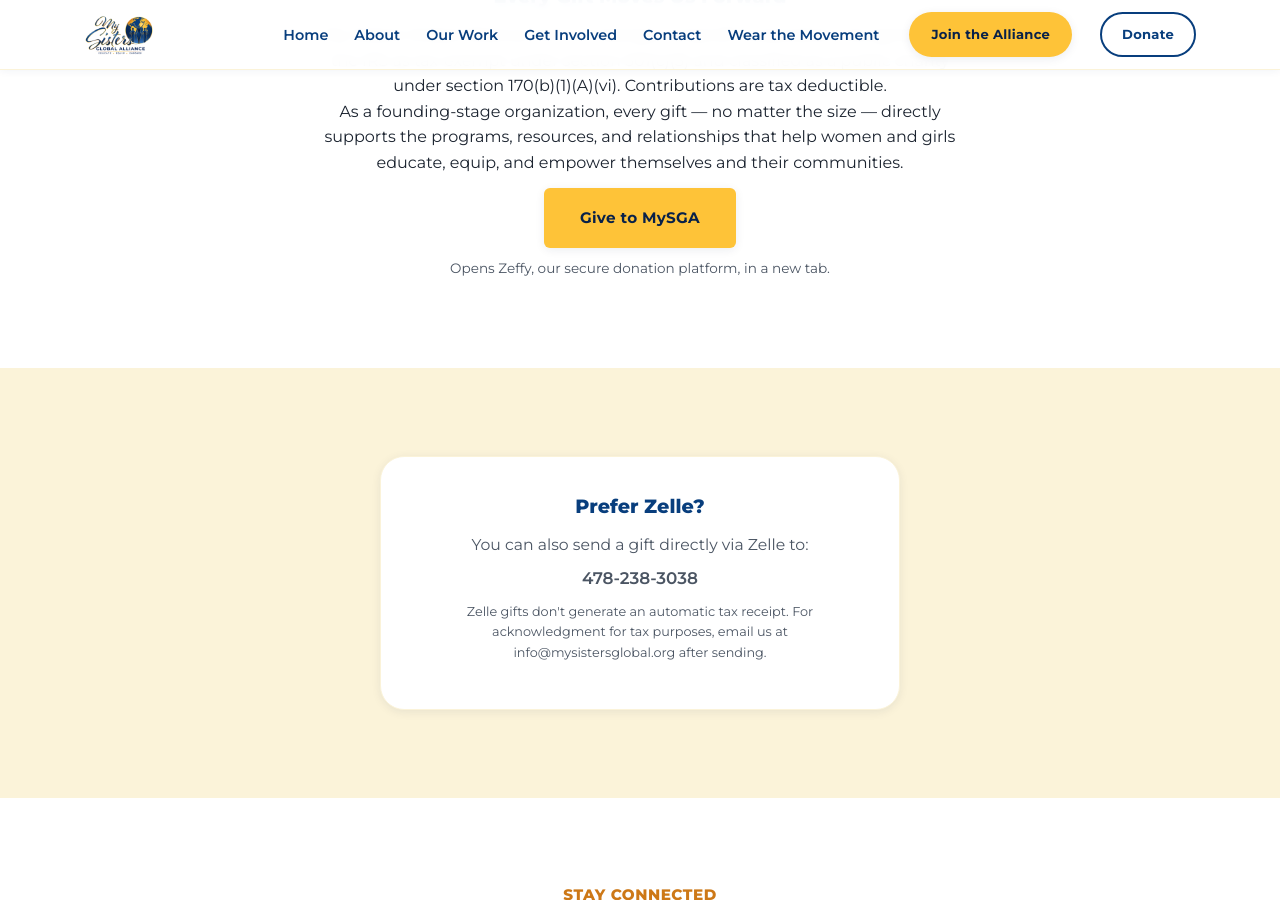
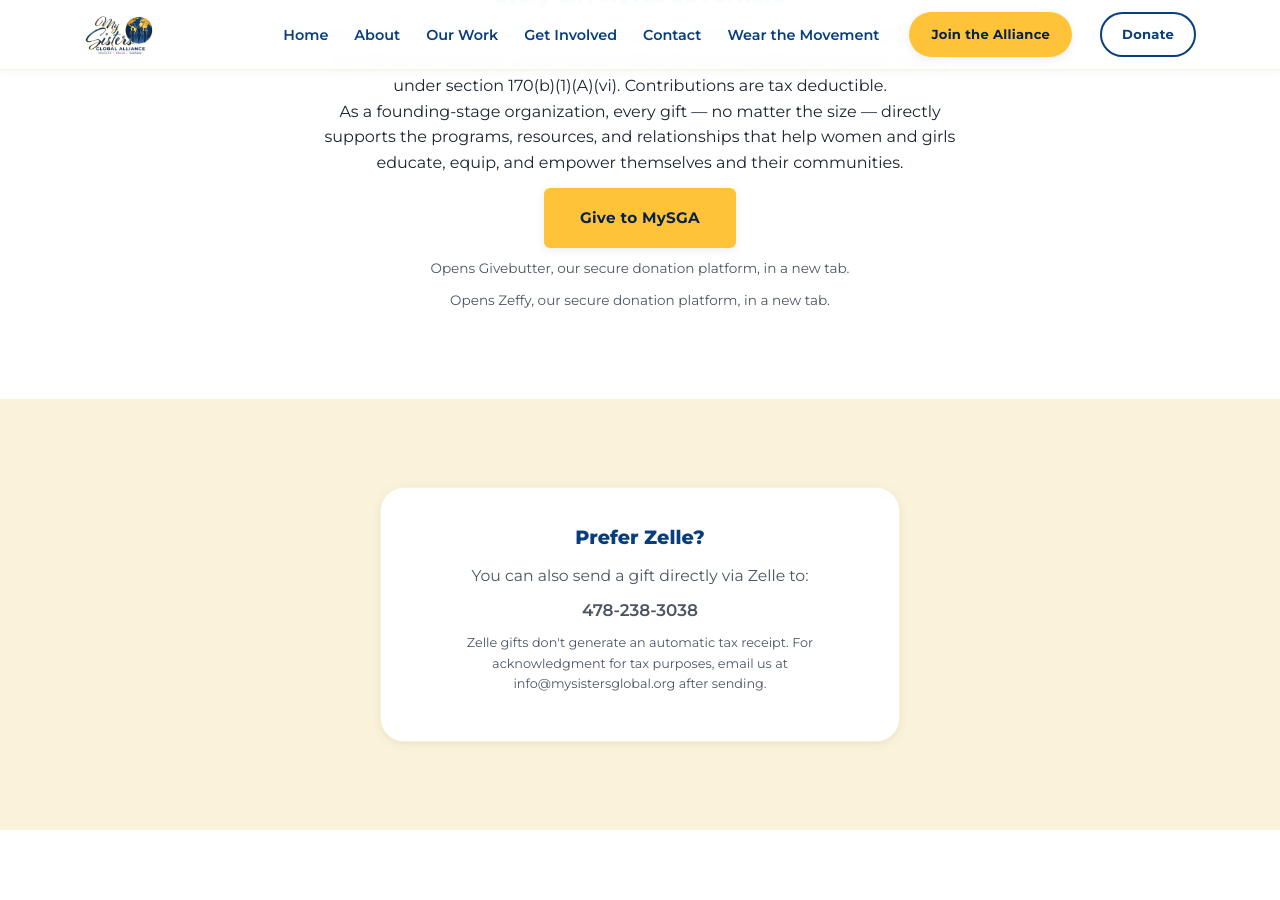
Before and after one commit to mysistersglobal/msga-landing-page, a Jekyll site: the page built from donate.html, in a window 1280 px wide and 900 px high, scrolled down 675 px. Built offline with Jekyll 4.4.1, drawn with Linux system fonts in a browser that asks for light colours; some web fonts are replaced.

Commit message:
Change donation platform link to Givebutter
Updated donation links to use Givebutter instead of Zeffy.

```diff
--- a/donate.html
+++ b/donate.html
@@ -19,8 +19,8 @@
         <h2 style="font-size:1.2rem;margin-bottom:14px;">Every Gift Moves Us Forward</h2>
         <p>My Sisters Global Alliance, Inc. is a Georgia nonprofit corporation, recognized by the IRS as tax-exempt under section 501(c)(3) and classified as a public charity under section 170(b)(1)(A)(vi). Contributions are tax deductible.</p>
         <p>As a founding-stage organization, every gift — no matter the size — directly supports the programs, resources, and relationships that help women and girls educate, equip, and empower themselves and their communities.</p>
-        <a href="https://www.zeffy.com/en-US/donation-form/join-the-alliance" target="_blank" rel="noopener" class="btn btn-gold" style="margin-top:12px;">Give to MySGA</a>
-        <p style="font-size:0.85rem;color:var(--muted);margin-top:10px;">Opens Zeffy, our secure donation platform, in a new tab.</p>
+<a href="https://givebutter.com/support-mysga" target="_blank" rel="noopener" class="btn btn-gold" style="margin-top:12px;">Give to MySGA</a>
+<p style="font-size:0.85rem;color:var(--muted);margin-top:10px;">Opens Givebutter, our secure donation platform, in a new tab.</p>        <p style="font-size:0.85rem;color:var(--muted);margin-top:10px;">Opens Zeffy, our secure donation platform, in a new tab.</p>
       </div>
     </div>
   </section>
```
